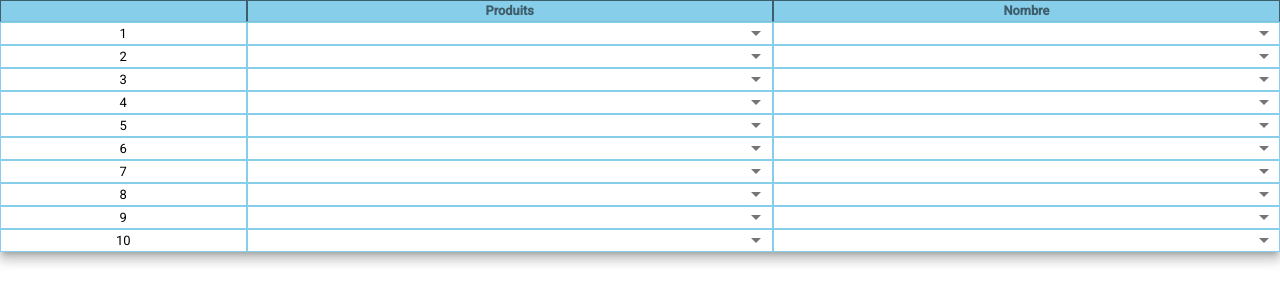
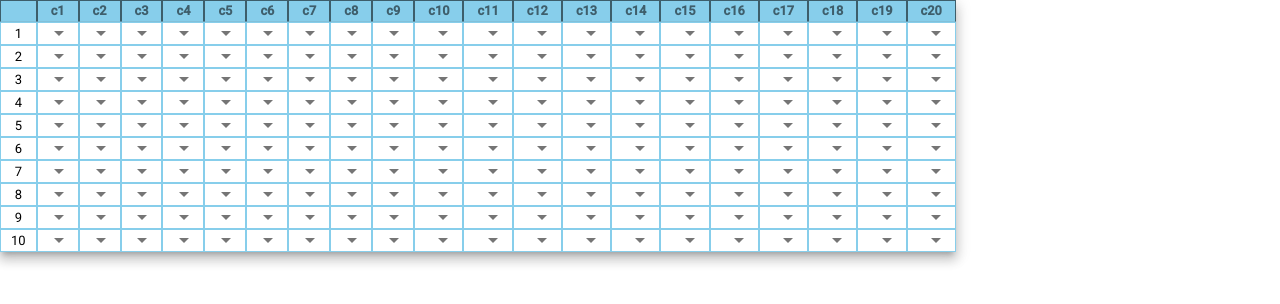
Before and after one commit to ThibautGillain/spread-sheets-app, an Angular app: page / in a window 1280 px wide. Shown: the top 304 px of the page. Built offline with nearby package versions, Linux system fonts and the light colour scheme.

Commit message:
interface without overflow

```diff
--- a/angular.json
+++ b/angular.json
@@ -25,6 +25,7 @@
             ],
             "styles": [
               "./node_modules/@angular/material/prebuilt-themes/indigo-pink.css",
+              "node_modules/bootstrap/dist/css/bootstrap.min.css",
               "src/styles.css"
             ],
             "scripts": []
--- a/package.json
+++ b/package.json
@@ -24,6 +24,7 @@
     "@angular/router": "~9.1.7",
     "@handsontable/angular": "^5.1.1",
     "angular-ui-grid": "^4.8.3",
+    "bootstrap": "^4.5.0",
     "handsontable": "^7.4.2",
     "rxjs": "~6.5.4",
     "tslib": "^1.10.0",
--- a/src/app/app.component.html
+++ b/src/app/app.component.html
@@ -1,3 +1,4 @@
+
   <mat-table [dataSource] = "dataSource" class = "mat-elevation-z8">
 
     <ng-container matColumnDef=" ">
--- a/src/app/app.component.scss
+++ b/src/app/app.component.scss
@@ -13,17 +13,16 @@
     display: table;
     padding: 0;
     border: none;
-    width: 100%;
+    overflow-x:scroll;
     > .mat-header-row, > .mat-row {
       display: table-row;
       padding: 0 12px;
       border: 1px solid skyblue;
       min-height: 24px;
+      width: max-content;
       background-color: white;
       > .mat-header-cell {
-        display: table-cell;
         border: 1px solid rgba(0, 0, 0, 0.54);
-        padding: 0 0.5em;
         vertical-align: middle;
         text-align: center;
         color: rgba(0, 0, 0, 0.54);
@@ -31,15 +30,29 @@
         background-color: skyblue;
         border-bottom: 1px solid rgba(96, 96, 96, 0.12);
         cursor: auto;
+        word-wrap: initial;
+        display: table-cell;
+        padding: 0px 1em;
+        line-break: unset;
+        min-width: 10%;
+        white-space: nowrap;
+        overflow: hidden;
+        vertical-align: middle;
       }
       > .mat-cell {
-        display: table-cell;
         border: 1px solid skyblue;
-        padding: 0 0.5em;
         vertical-align: middle;
         text-align: center;
         color: black;
         font-size: 13px;
+        word-wrap: initial;
+        display: table-cell;
+        padding: 0px 10px;
+        line-break: unset;
+        min-width: 10%;
+        white-space: nowrap;
+        overflow: hidden;
+        vertical-align: middle;
        // border-bottom: 1px solid rgba(96, 96, 96, 0.12);
         cursor: auto;
       }
@@ -61,4 +74,12 @@
     &:hover {
       color: rgb(0, 105, 146)
     }
+
+  .window {
+    overflow-x:scroll;
   }
+
+  .mat-select {
+    width : max-content;
+  }
+  }
--- a/src/app/app.component.ts
+++ b/src/app/app.component.ts
@@ -1,4 +1,4 @@
-import { Component } from '@angular/core';
+import { Component, OnInit } from '@angular/core';
 import {MatTableDataSource} from '@angular/material/table';
 import {MatTableModule} from '@angular/material/table';
 import {MatSelectModule} from '@angular/material/select';
@@ -6,7 +6,7 @@ import {MatSelectModule} from '@angular/material/select';
 interface Entry {
   value: string;
 }
-
+/*
 export let SheetHeader = [
   ['        ', '        ', '        ', '        ', '        ', '        ', '        ', '        ', '        ', '        '],
   ['        ', '        ', '        ', '        ', '        ', '        ', '        ', '        ', '        ', '        '],
@@ -19,18 +19,50 @@ export let SheetHeader = [
   ['        ', '        ', '        ', '        ', '        ', '        ', '        ', '        ', '        ', '        '],
   ['        ', '        ', '        ', '        ', '        ', '        ', '        ', '        ', '        ', '        ']
 ];
-
+*/
+export const inputColumns = 20;
+export const inputRows = 10;
+let SheetHeader = [];
 @Component({
   selector: 'app-root',
   templateUrl: './app.component.html',
   styleUrls: ['./app.component.scss']
 })
-export class AppComponent {
+export class AppComponent implements OnInit {
   title = 'spread-sheets-app';
 
-  displayedColumns: string[] = [' ', 'Produits', 'Nombre'];
+
+  displayedColumns: string[] = [' '];
   objects: Entry[] = [
-    {value: 'Ordinateur'}, {value: 'Baie de brassage'}, {value: 'Serveur'}, {value : 'Base de données'} ];
-  dataSource = new MatTableDataSource(SheetHeader);
+                        {value: 'Ordinateur'},
+                        {value: 'Baie de brassage'},
+                        {value: 'Serveur'},
+                        {value : 'Base de données'}
+                      ];
+
+  dataSource: any;
+
+  constructor() {
+
+  }
+
+  ngOnInit() {
+    for (let j = 1 ; j < inputColumns + 1 ; j++) {
+      this.displayedColumns.push('c' + j.toString());
+    }
+
+    for(let i = 0; i < inputRows; i++) {
+      let line = [];
+      for (let j = 0 ; j < inputColumns ; j++) {
+        const column = ' ';
+        line.push(column);
+      }
+      SheetHeader.push(line);
+    }
+
+    this.dataSource = new MatTableDataSource(SheetHeader);
+  }
+
+
 
 }
```
Also changed, not shown: 1 other file (tests, documents, lock files or other folders). Lines whose indentation alone changed are shown as unchanged.
